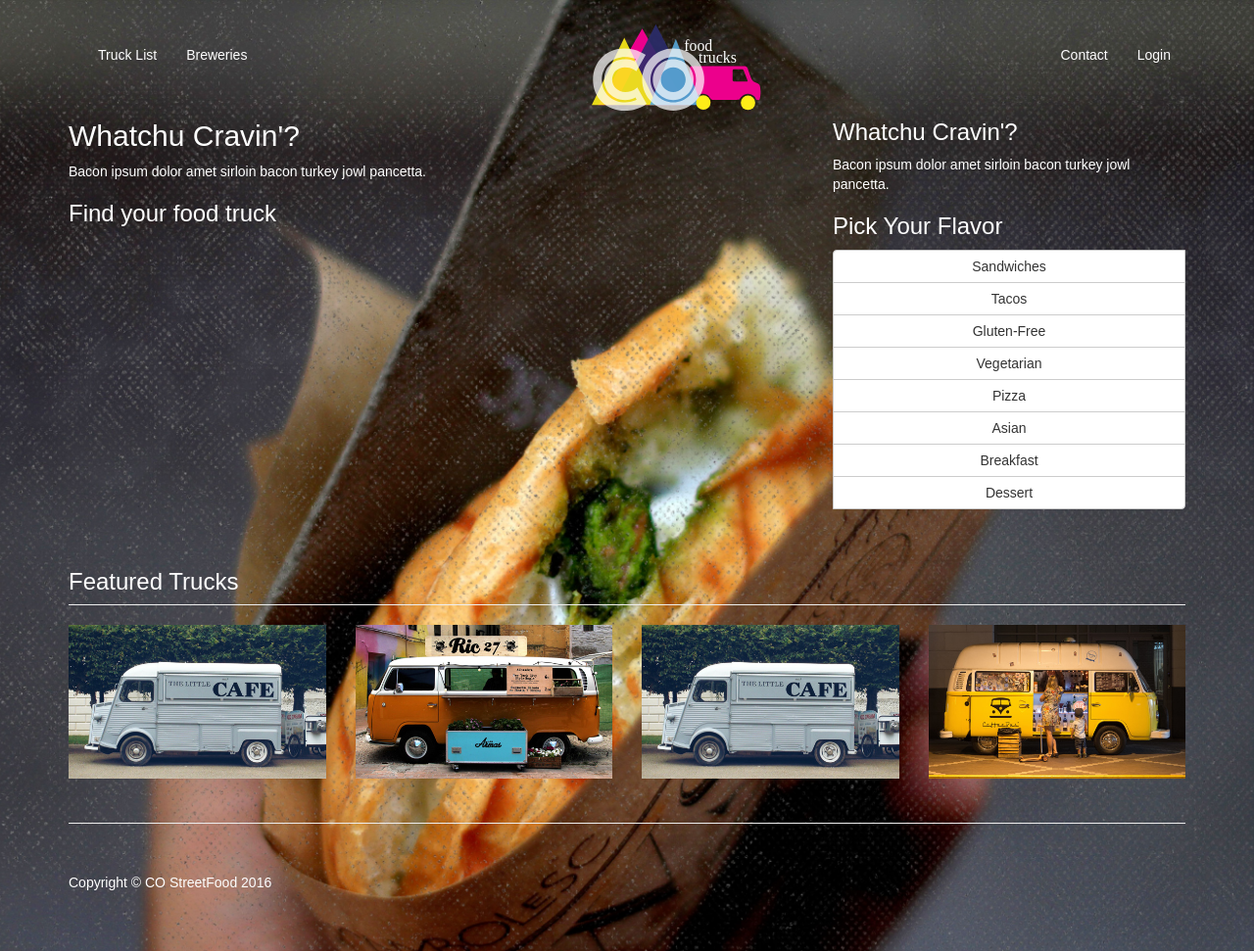
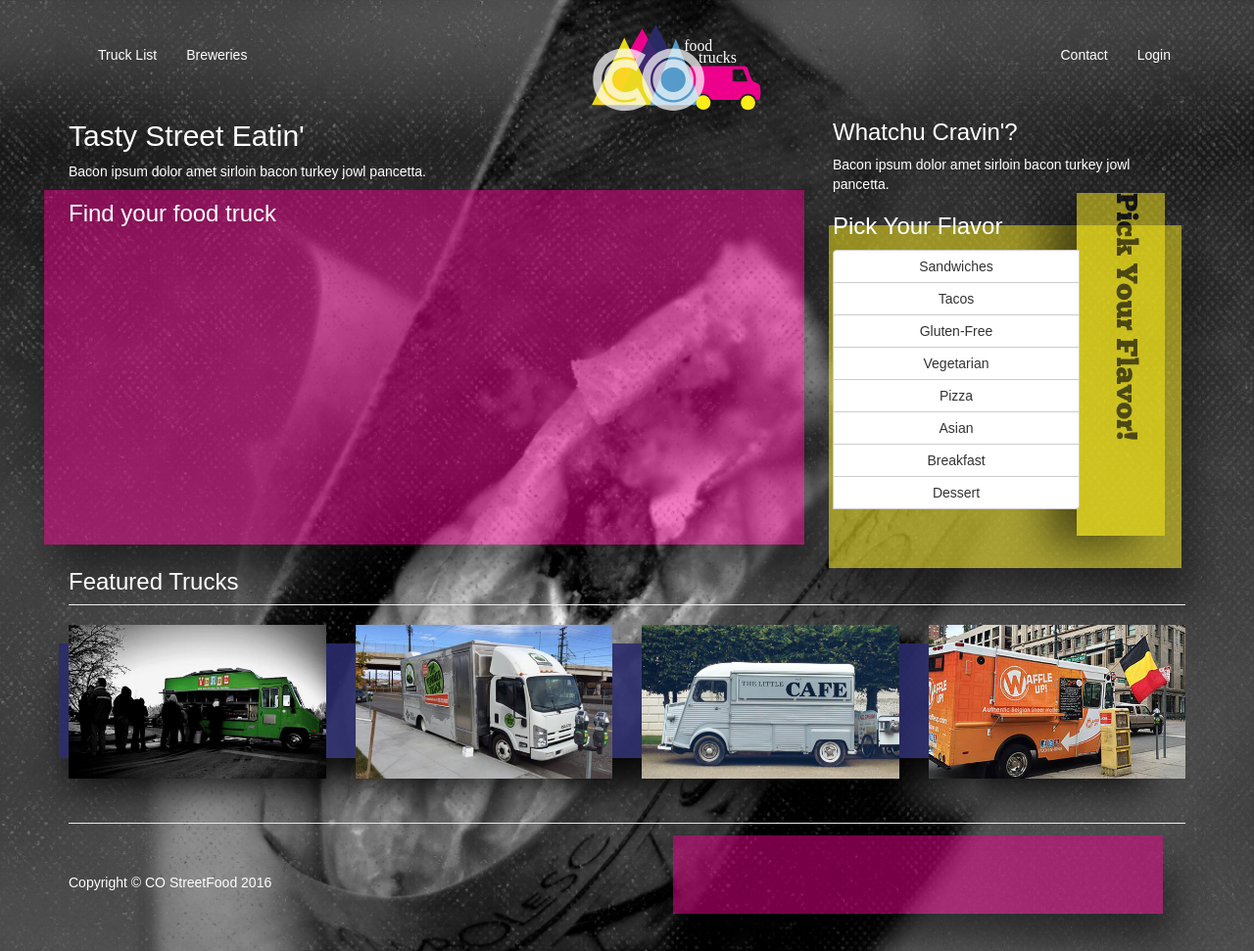
Before and after one commit to CaitlinSweeney/Food-Truck-Finder, a plain HTML site: page index.html in a window 1280 px wide. Shown: the whole page at 98% size. Drawn offline with nearby package versions, Linux system fonts and the light colour scheme; some packages are replaced by stand-ins of ours; a web font is replaced by a local one.

Commit message:
thursday

```diff
--- a/index.html
+++ b/index.html
@@ -49,25 +49,29 @@
     <!-- Page Content -->
     <div class="container">
 
+
+  <!-- BG Elements-->
+			<div class="div-box1"></div>
+			<div class="div-box2"></div>
+			<div class="div-box2-2"></div>
+			<div class="div-box3"><h2>Pick Your Flavor!</h2></div>
+			<div class="div-box4"></div>
+			<div class="mini-truck"></div>
+
 		<!-- <div class="clear-fix"></div> -->
 
         <!-- Heading -->
         <!-- /.row -->
 
-				<!-- <div class="row">
-					<div class="col-lg-12">
-						<h1 id="main-header" class="page-header"><span class="den">Denver &amp; Boulder</span> Street Food at its Finest
-						</h1>
-					</div>
-				</div> -->
         <!-- MAP -->
 
         <div class="row">
 					<div class="col-md-8">
-						<h2>Whatchu Cravin'?</h2>
+						<h2 class="headline">Tasty Street Eatin'</h2>
 						<p>Bacon ipsum dolor amet sirloin bacon turkey jowl pancetta.</p>
 
 						<h3>Find your food truck</h3>
+
 
 						<ng-map default-style="true" center="40,-105" zoom="8">
 
@@ -122,6 +126,7 @@
 
             </div>
 
+
         </div>
         <!-- /.row -->
 
--- a/main.js
+++ b/main.js
@@ -62,10 +62,6 @@ function truckCtrl(NgMap, truckFactory){
         console.log("random trucks", fTruck)
         return fTruck
       }
-        // truck.gallery.push(truck.randomTrucks())
-        // truck.gallery.push(truck.randomTrucks())
-        // truck.gallery.push(truck.randomTrucks())
-        // truck.gallery.push(truck.randomTrucks())
 
         console.log(truck.gallery)
 
@@ -112,7 +108,7 @@ angular.module('myApp')
         number : '(720) 934-4694',
         hours : 'Monday-Saturday: 11:00 AM - 03:00 PM',
         website : 'http://www.mcdevitttacosupply.com/',
-        image : "imgs/yellow-truck1.jpg"
+        image : "imgs/mcdevitt-taco-truck.jpg"
       },
       {
         name : "Biker Jim's Gourmet Dogs",
@@ -122,7 +118,7 @@ angular.module('myApp')
         number : '(303) 550-8231',
         hours : 'Monday-Friday 10:30 AM - 03:30 PM',
         website : 'http://www.bikerjimsdogs.com/',
-        image : "imgs/yellow-truck1.jpg"
+        image : "imgs/biker-jim.jpg"
       },
       {
         name : "Waffle Up!",
@@ -132,7 +128,7 @@ angular.module('myApp')
         number : '(303) 744-0174',
         hours : 'Tuesday - Friday 7AM- 2PM, Saturday- Sunday 8AM- 2PM',
         website : 'http://www.waffleup.com/',
-        image : "imgs/orange-truck1.jpg"
+        image : "imgs/waffleup.jpg"
       },
       {
         name : "Thai Cart",
@@ -149,10 +145,10 @@ angular.module('myApp')
         description : "Gyros, reuben egg rolls, pulled pork tacos, black bean burgers.",
         type : ['health food', 'tacos', 'sandwiches','vegetarian'],
         location : [39.899537, -105.113444], //['10385 Westmoor Dr, Westminster, CO 80021, USA, '80202']
-        number : '#',
+        number : '720-732-8203',
         hours : 'Monday-Friday 11:30 AM - 02:00 PM',
-        website : '',
-        image : "imgs/yellow-truck1.jpg"
+        website : 'http://www.cornerofgourmet.com/',
+        image : "imgs/corner-gourmet.jpg"
       },
       {
         name : "Amore Pizza",
@@ -172,18 +168,49 @@ angular.module('myApp')
         number : '(303) 952-9879',
         hours : 'Tuesday 11am - 2pm',
         website : '',
-        image : "imgs/orange-truck1.jpg"
+        image : "imgs/pbandj.jpg"
       },
       {
         name : "Verde Food Truck",
         description : "Verde is dedicated to serving authentic, fresh, flavorful, Sonoran Mexican street food to Boulder and the surrounding area.",
         type : ['mexican', 'tacos', 'vegetarian', 'burritos'],
-        location : [40.030726, -105.257566], //['10385 Westmoor Dr, Westminster, CO 80021, USA, '80202']
+        location : [40.030726, -105.257566],
         number : '720-470-4348',
         hours : 'Tuesday 11am - 2pm',
-        website : 'http://www.verdeboulder.com/Verde_Boulder.html',
-        image : "imgs/white-truck1.jpg"
-      }]
+        website : 'https://www.facebook.com/VerdeMexicanFoodTruck/',
+        image : "imgs/verde-truck.jpg"
+      },
+      {
+        name : "Saj Mediterranean Grill",
+        description : "Fresh, natural and healthy Mediterranean cuisine in a fast-casual environment.",
+        type : ['greek', 'mediterranean','middle eastern', 'vegan', 'vegetarian'],
+        location : [39.590832, -104.962217],
+        number : '(303) 790-8001',
+        hours : 'Monday-Friday 10am - 9pm, Sunday  10am -8pm',
+        website : 'https://www.facebook.com/SajCentennial/posts/10153474815728145',
+        image : "imgs/yummer-truck.jpg"
+      },
+      {
+        name : "R U Cereal Food Truck",
+        description : "Breakfast meets Dessert… Falls in love… Has food truck love child.. And R U Cereal Food Truck is born",
+        type : ['breakfast', 'cereal','dessert', 'vegan', 'gluten-free'],
+        location : [39.590832, -104.962217],
+        number : '720-217-3550',
+        hours : 'Monday-Friday 10am - 9pm, Sunday  10am -8pm',
+        website : 'http://www.rucerealfoodtruck.com/',
+        image : "imgs/cereal-truck.jpg"
+      },
+      {
+        name : "Mile High Thai",
+        description : "Thai food sourced only the best ingredients with herbs, spices directly from Thailand for our sweet soy sauce. Delivery Available",
+        type : ['asian','druken-noodles', 'vegan', 'vegetarian', 'pad-thai', 'egg rolls', 'gluten-free'],
+        location : [39.761898, -104.981534],
+        number : '(720) 551-9590',
+        hours : 'Mon:	5:00pm - 9:00pm, Tue: 10:30am - 2:00pm, Wed-Fri: 5:00pm - 10:00pm, Sat-Sun 3:00pm - 9:00pm',
+        website : 'http://www.milehighthai.com',
+        image : "imgs/mile-high-thai.jpg"
+      }
+    ]
 
       var activeTrucks = "Colorado Food Trucks"
       return {
--- a/style.css
+++ b/style.css
@@ -1,8 +1,24 @@
 /*Colorado Food Truck Finder*/
+
+/*NON-GOOGLE FONTS*/
+
+@font-face {
+  font-family: Nexa-Bold;
+  src: url('fonts/Nexa-Bold.otf');
+}
+@font-face {
+  font-family: Nexa-Light;
+  src: url('fonts/Nexa-Light.otf');
+}
+@font-face {
+  font-family: Chunkfive;
+  src: url('fonts/Chunkfive.otf');
+}
 
 body {
     margin: auto;
-    background-image: url('imgs/hand-held-sandy-color.jpg');
+    background-image: url('imgs/hand-held-sandy1.jpg');
+    /*background-image: url('imgs/hand-held-sandy-color.jpg');*/
     background-position:center;
     background-size: cover;
     background-repeat: no-repeat;
@@ -79,7 +95,7 @@ body {
 }
 
 #filters.btn-group.btn-group-vertical{
-  width: 100%;
+  width: 70%;
 }
 
 .btn-group button:hover{
@@ -92,9 +108,71 @@ body {
 #truckInfo{
   font-size: 10px;
 }
-.ng-map{
-  height: 430px !important;
+
+/* BG ELEMENTS */
+
+.div-box1 {
+  position: absolute;
+  background-color: #ec008c;
+  width: 776px;
+  height: 362px;
+  opacity: 0.5;
+  top: 194px;
+  left: 45px;
+  box-shadow: 10px 30px 40px black;
+
 }
+.div-box2 {
+  position: absolute;
+  background-color: #fded18;
+  width: 360px;
+  height: 350px;
+  opacity: 0.5;
+  top: 230px;
+  left: 846px;
+  box-shadow: 10px 30px 40px black;
+}
+.div-box2-2 {
+  position: absolute;
+  background-color: #ec008c;
+  width: 500px;
+  height: 80px;
+  opacity: 0.5;
+  top: 853px;
+  left: 687px;
+  box-shadow: 10px 30px 40px black;
+}
+.div-box3 {
+  position: absolute;
+  background-color: #fded18;
+  width: 350px;
+  height: 90px;
+  opacity: 0.5;
+  top: 327px;
+  left: 969px;
+  box-shadow: 10px 30px 40px black;
+  transform: rotate(90deg);
+  -webkit-transform: rotate(90deg);r
+}
+
+.div-box3 h2{
+  color: #000;
+  padding:5px 40px 0 0;
+  font-family: Chunkfive;
+}
+
+.div-box4 {
+  position: absolute;
+  background-color: #2b2c6b;
+  width: 1100px;
+  height: 117px;
+  opacity: 0.9;
+  top: 657px;
+  left: 60px;
+  box-shadow: 10px 30px 40px black;
+}
+
+
 .ng-map-info-window{
   /*margin:auto;*/
   /*left: 220px;*/
```
Also changed, not shown: fonts/Chunkfive.otf (added), fonts/Nexa-Bold.otf (added), fonts/Nexa-Light.otf (added), imgs/biker-jim.jpg (added), imgs/cereal-truck.jpg (added), imgs/co-mini-truck.png (renamed from imgs/co-ftruck-marker.png), imgs/corner-gourmet.jpg (added), imgs/mag-box.png (added), imgs/mcdevitt-taco-truck.jpg (added), imgs/mile-high-thai.jpg (added), imgs/pbandj.jpg (added), imgs/pork-sandy.jpg (added), imgs/verde-truck.jpg (added), imgs/waffleup.jpg (added), 1 more files.
